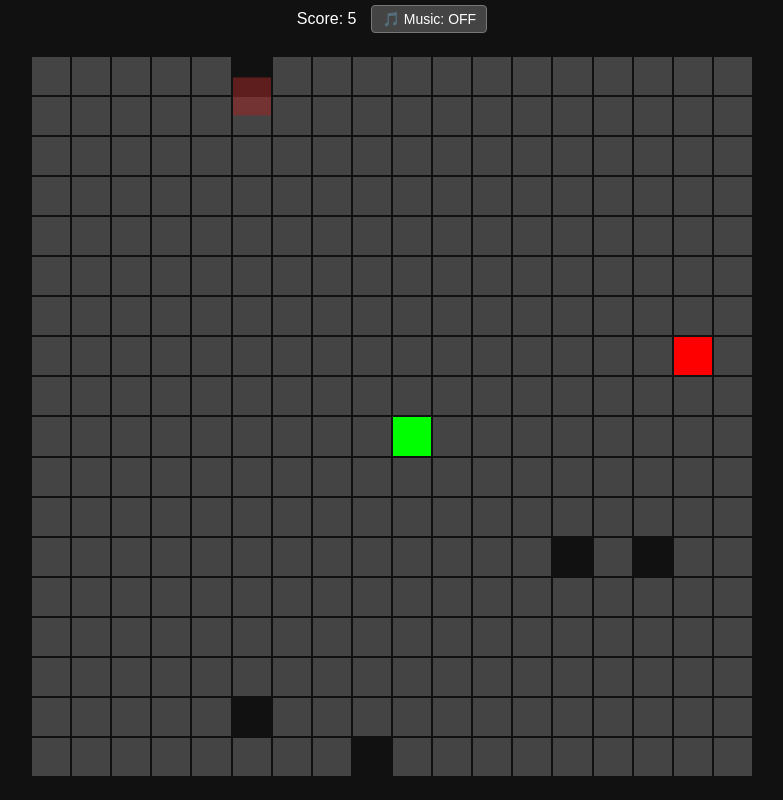
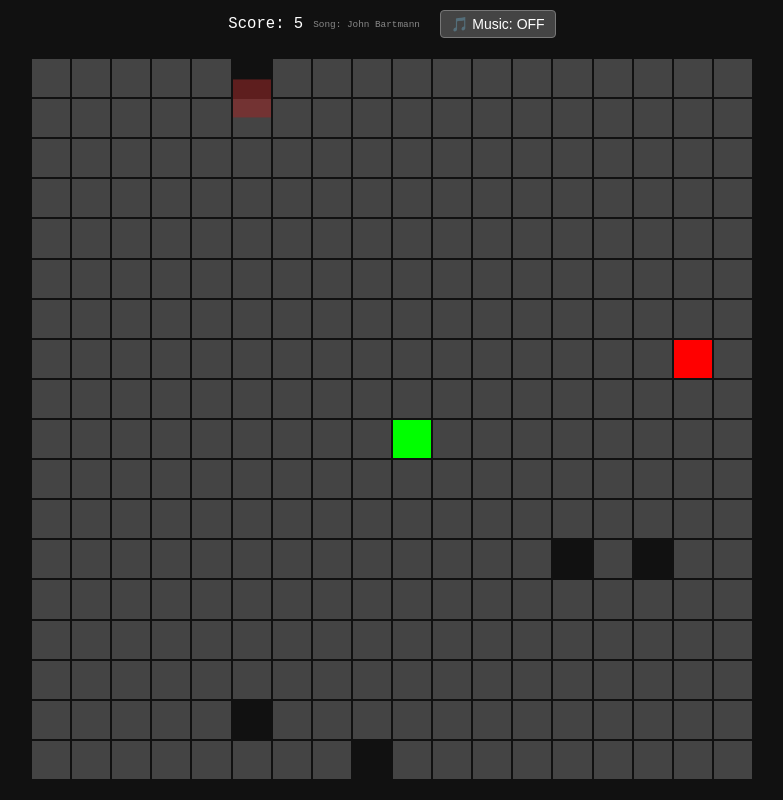
Before and after one commit to bobcombobbobBOB/cebastians-website, a plain HTML site: page test.html in a window 1280 px wide. Shown: the whole page, without its empty margins (248-1031 px from the left). Drawn offline with Linux system fonts and the light colour scheme.

Commit message:
Update test.html

```diff
--- a/test.html
+++ b/test.html
@@ -5,8 +5,7 @@
 <title>Falling Tiles 18x18</title>
 <style>
 html, body { margin:0; padding:0; height:100%; width:100%; background:#111; color:white; font-family:Arial,sans-serif; display:flex; flex-direction:column; align-items:center; overflow:hidden; }
-#top-bar { display:flex; justify-content:center; width:100%; margin-top:5px; align-items:center; }
-#current-score { font-size:1em; }
+#top-bar { display:flex; justify-content:center; width:100%; margin-top:10px; align-items:center; font-family: monospace; font-size: 1.2em; }
 #game-container { flex:1; display:flex; justify-content:center; align-items:center; width:100%; }
 #game { display:grid; grid-template-columns: repeat(18, 1fr); grid-template-rows: repeat(18, 1fr); gap:2px; width:90vmin; height:90vmin; }
 .tile { background:#444; width:100%; height:100%; transition: background 0.3s, transform 0.4s, opacity 0.4s; }
@@ -17,9 +16,8 @@ html, body { margin:0; padding:0; height:100%; width:100%; background:#111; colo
 #death-screen h2, #death-screen p { margin:5px; text-align:center; }
 #play-again { margin-top:10px; padding:6px 12px; cursor:pointer; border:none; border-radius:5px; }
 
-/* NEW BUTTON STYLE */
 #music-btn {
-    margin-left: 15px;
+    margin-left: 20px;
     background: #444;
     color: white;
     border: 1px solid #777;
@@ -28,12 +26,14 @@ html, body { margin:0; padding:0; height:100%; width:100%; background:#111; colo
     font-size: 14px;
     border-radius: 4px;
 }
+.credits { font-size: 0.6em; color: #888; margin-left: 10px; }
 </style>
 </head>
 <body>
 
 <div id="top-bar">
-    <div id="current-score">Score: 0 song by:John Bartmann</div>
+    <div>Score: <span id="score-val">0</span></div>
+    <div class="credits">Song: John Bartmann</div>
     <button id="music-btn" onclick="toggleMusic()">🎵 Music: OFF</button>
 </div>
 
@@ -59,7 +59,7 @@ const DROP_INTERVAL = 800;
 const game = document.getElementById("game");
 const deathScreen = document.getElementById("death-screen");
 const deathScore = document.getElementById("death-score");
-const currentScoreDiv = document.getElementById("current-score");
+const scoreSpan = document.getElementById("score-val"); // NEW: Only targets the number
 
 let grid = [];
 let player = { x: Math.floor(SIZE/2), y: Math.floor(SIZE/2) };
@@ -80,13 +80,11 @@ function toggleMusic() {
         btn.style.background = "#444";
         isMusicOn = false;
     } else {
-        // This is the moment of truth!
         bgm.play().catch(e => {
             console.log("Error playing:", e);
-            alert("Music failed to play. Click 'OK' to try again.");
         });
         btn.innerText = "🎵 Music: ON";
-        btn.style.background = "#00b894"; // Green
+        btn.style.background = "#00b894";
         isMusicOn = true;
     }
 }
@@ -139,7 +137,10 @@ function triggerRandomDrop(){
         tile.element.classList.remove("warning");
         tile.element.classList.add("falling");
         score++;
-        currentScoreDiv.textContent = "Score: " + score;
+
+        // FIX: Only update the number, leave the credits alone!
+        scoreSpan.textContent = score;
+
         if(player.x===t.x && player.y===t.y) gameOver();
         tile.dropping = false;
     }, WARNING_TIME);
@@ -158,14 +159,14 @@ function move(dx,dy){
 function gameOver(){
     paused=true;
     clearInterval(dropLoop);
-    deathScore.textContent="Score: "+score;
+    deathScore.textContent="Final Score: "+score;
     deathScreen.style.display="flex";
 }
 
 function startGameLoop(){
     paused=false;
     score=0;
-    currentScoreDiv.textContent="Score: "+score;
+    scoreSpan.textContent = score; // Reset only the number
     player={ x: Math.floor(SIZE/2), y: Math.floor(SIZE/2) };
     createGrid();
     drawPlayer();
```
